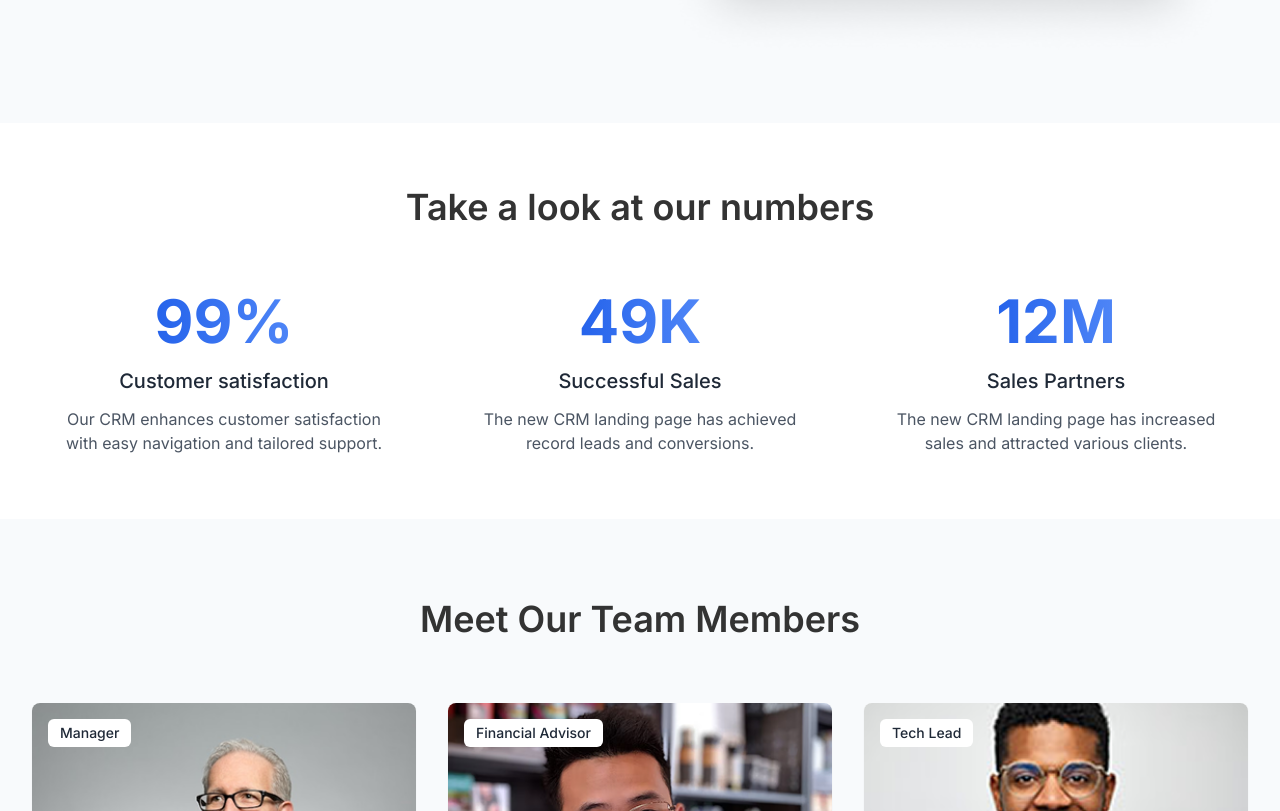
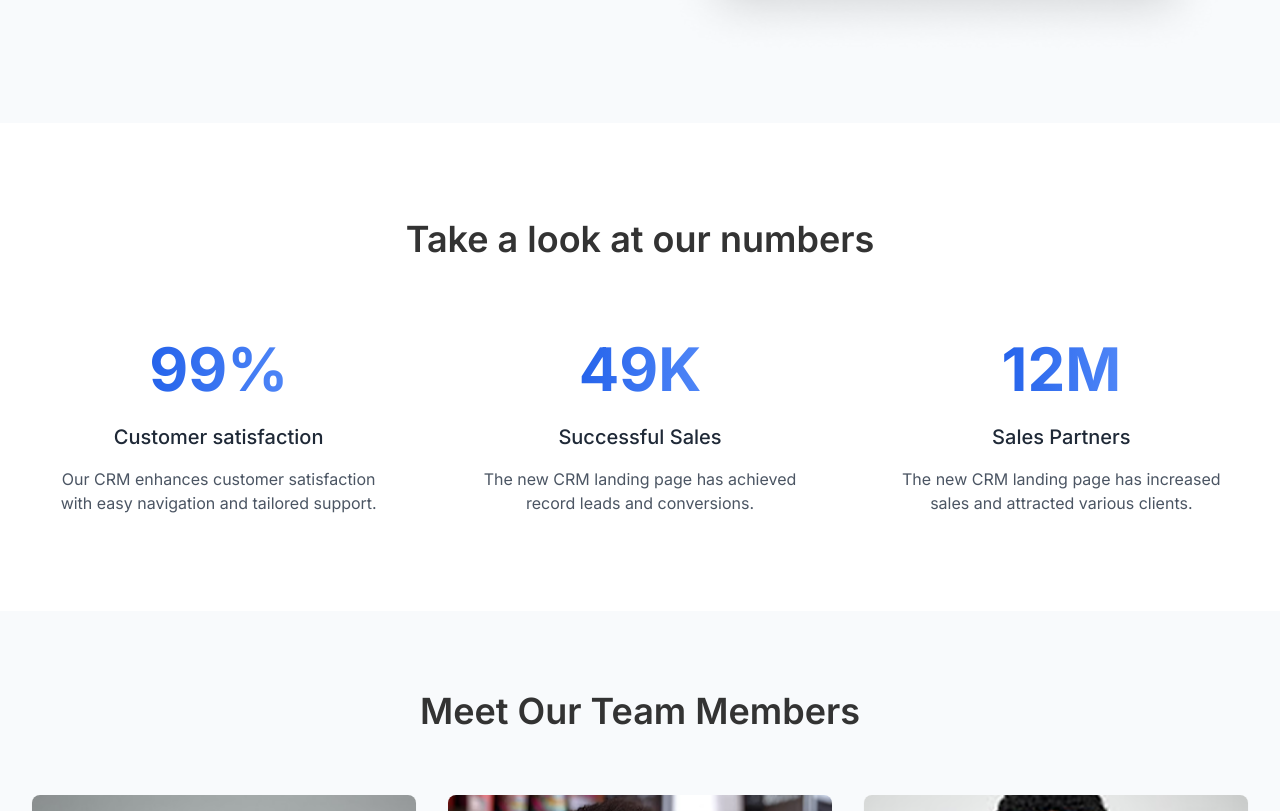
Before and after one commit to Wrttnspknbrkn/GydGenWave, a React (Vite) app: page /about-us in a window 1280 px wide. Shown: the part 620-1431 px from the top of the page. Built offline with nearby package versions, Linux system fonts and the light colour scheme.

Commit message:
Update StatsSection.jsx

```diff
--- a/src/pages/aboutUs/StatsSection.jsx
+++ b/src/pages/aboutUs/StatsSection.jsx
@@ -1,52 +1,100 @@
-import React from 'react';
+import React, { useState, useEffect, useRef } from 'react';
+
+const CountUp = ({ end, duration = 2000 }) => {
+  const [count, setCount] = useState(0);
+  const countRef = useRef(null);
+  const observer = useRef(null);
+
+  useEffect(() => {
+    observer.current = new IntersectionObserver(
+      (entries) => {
+        if (entries[0].isIntersecting) {
+          animateCount();
+          observer.current.disconnect();
+        }
+      },
+      { threshold: 0.1 }
+    );
+
+    if (countRef.current) {
+      observer.current.observe(countRef.current);
+    }
+
+    return () => {
+      if (observer.current) {
+        observer.current.disconnect();
+      }
+    };
+  }, []);
+
+  const animateCount = () => {
+    const startTime = Date.now();
+    const startValue = 0;
+
+    const updateCount = () => {
+      const currentTime = Date.now();
+      const elapsedTime = currentTime - startTime;
+
+      if (elapsedTime < duration) {
+        const progress = elapsedTime / duration;
+        // Easing function for smoother animation
+        const easedProgress = 1 - Math.pow(1 - progress, 3);
+        setCount(Math.floor(startValue + (end - startValue) * easedProgress));
+        requestAnimationFrame(updateCount);
+      } else {
+        setCount(end);
+      }
+    };
+
+    requestAnimationFrame(updateCount);
+  };
+
+  return <span ref={countRef}>{count}</span>;
+};
 
 const StatsSection = () => {
+  const stats = [
+    {
+      number: 99,
+      suffix: '%',
+      title: 'Customer satisfaction',
+      description: 'Our CRM enhances customer satisfaction with easy navigation and tailored support.'
+    },
+    {
+      number: 49,
+      suffix: 'K',
+      title: 'Successful Sales',
+      description: 'The new CRM landing page has achieved record leads and conversions.'
+    },
+    {
+      number: 12,
+      suffix: 'M',
+      title: 'Sales Partners',
+      description: 'The new CRM landing page has increased sales and attracted various clients.'
+    }
+  ];
+
   return (
-    <section className="stats-section py-16 bg-white">
+    <section className="stats-section py-24 bg-white">
       <div className="max-w-7xl mx-auto px-4 md:px-6 lg:px-8">
-        <h2 className="text-3xl md:text-4xl font-semibold text-center mb-16">
+        <h2 className="text-3xl md:text-4xl font-semibold text-center mb-20">
           Take a look at our numbers
         </h2>
 
-        <div className="grid grid-cols-1 md:grid-cols-3 gap-8">
-          {/* Stat 1 */}
-          <div className="stat-card text-center">
-            <h3 className="stat-number text-5xl md:text-6xl font-bold text-[#2563EB] mb-4">
-              99%
-            </h3>
-            <h4 className="stat-title text-xl font-medium text-gray-800 mb-3">
-              Customer satisfaction
-            </h4>
-            <p className="text-gray-600 max-w-xs mx-auto">
-              Our CRM enhances customer satisfaction with easy navigation and tailored support.
-            </p>
-          </div>
-
-          {/* Stat 2 */}
-          <div className="stat-card text-center">
-            <h3 className="stat-number text-5xl md:text-6xl font-bold text-[#2563EB] mb-4">
-              49K
-            </h3>
-            <h4 className="stat-title text-xl font-medium text-gray-800 mb-3">
-              Successful Sales
-            </h4>
-            <p className="text-gray-600 max-w-xs mx-auto">
-              The new CRM landing page has achieved record leads and conversions.
-            </p>
-          </div>
-
-          {/* Stat 3 */}
-          <div className="stat-card text-center">
-            <h3 className="stat-number text-5xl md:text-6xl font-bold text-[#2563EB] mb-4">
-              12M
-            </h3>
-            <h4 className="stat-title text-xl font-medium text-gray-800 mb-3">
-              Sales Partners
-            </h4>
-            <p className="text-gray-600 max-w-xs mx-auto">
-              The new CRM landing page has increased sales and attracted various clients.
-            </p>
-          </div>
+        <div className="grid grid-cols-1 md:grid-cols-3 gap-12 mt-10">
+          {stats.map((stat, index) => (
+            <div key={index} className="stat-card text-center px-4">
+              <h3 className="stat-number text-5xl md:text-6xl font-bold text-[#2563EB] mb-6">
+                <CountUp end={stat.number} duration={2500} />{stat.suffix}
+              </h3>
+              <h4 className="stat-title text-xl font-medium text-gray-800 mb-4">
+                {stat.title}
+              </h4>
+              <p className="text-gray-600 max-w-xs mx-auto">
+                {stat.description}
+              </p>
+            </div>
+          ))}
         </div>
       </div>
     </section>
```
